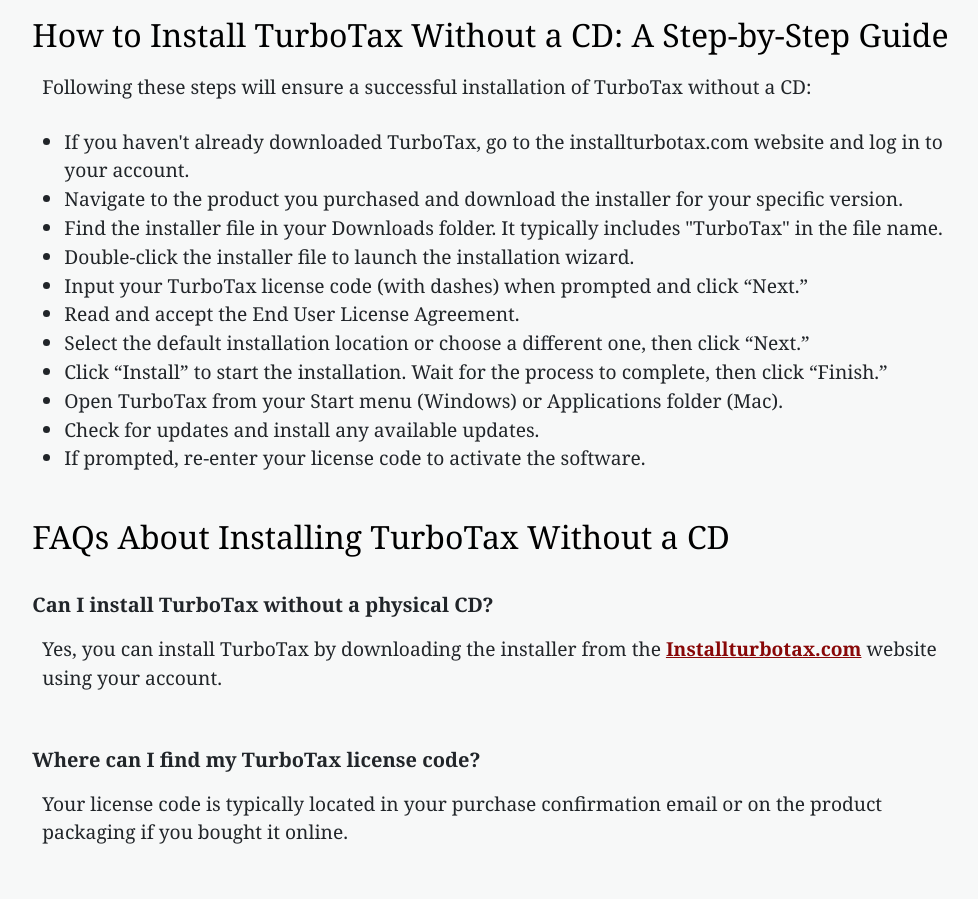
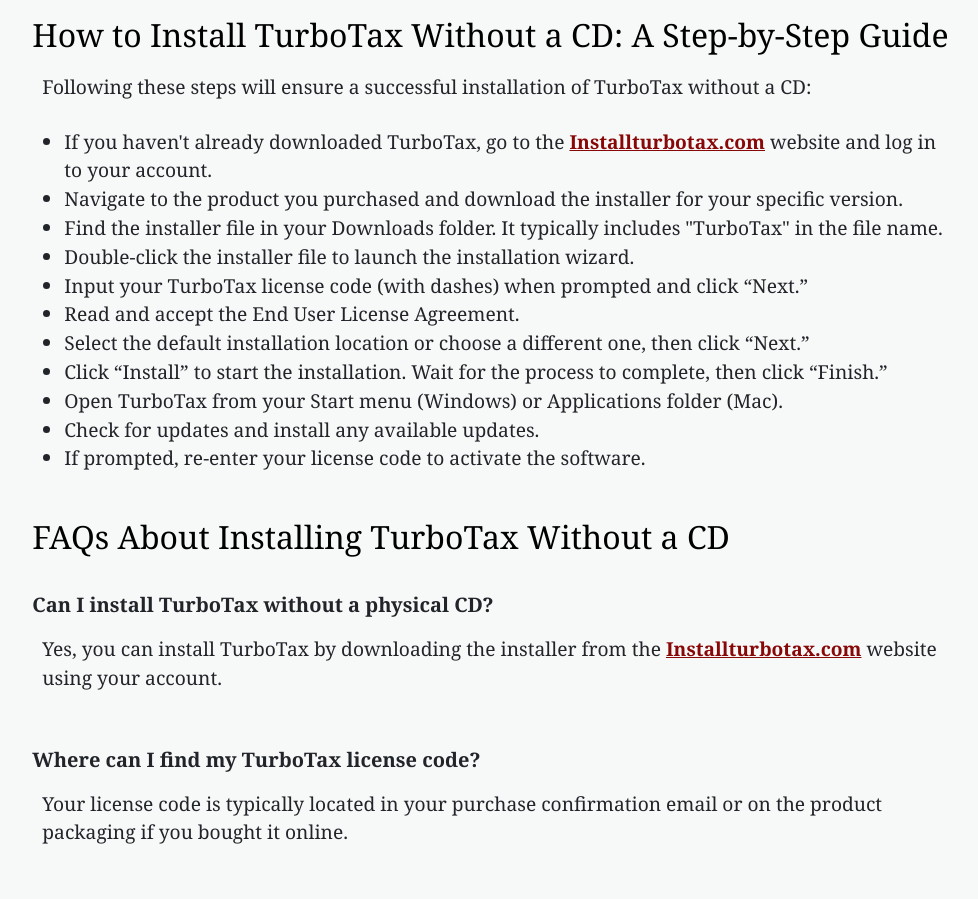
Before and after one commit to installturbotaxlicensecode/installturbotaxlicensecode.github.io, a plain HTML site: page index.html in a window 1280 px wide. Shown: the part 2320-3219 px from the top of the page, without its empty margins (148-1126 px from the left). Drawn offline with nearby package versions, Linux system fonts and the light colour scheme.

Commit message:
Update index.html

```diff
--- a/index.html
+++ b/index.html
@@ -251,7 +251,7 @@ Activation Steps:-</p>
 <p>Following these steps will ensure a successful installation of TurboTax without a CD:</p>
 
         <ul>
-           <li>If you haven't already downloaded TurboTax, go to the installturbotax.com website and log in to your account.</li>
+           <li>If you haven't already downloaded TurboTax, go to the <b><a href="github.io">Installturbotax.com</a></b>  website and log in to your account.</li>
 <li>Navigate to the product you purchased and download the installer for your specific version.</li>
 <li>Find the installer file in your Downloads folder. It typically includes "TurboTax" in the file name.</li>
 <li>Double-click the installer file to launch the installation wizard.</li>
```
